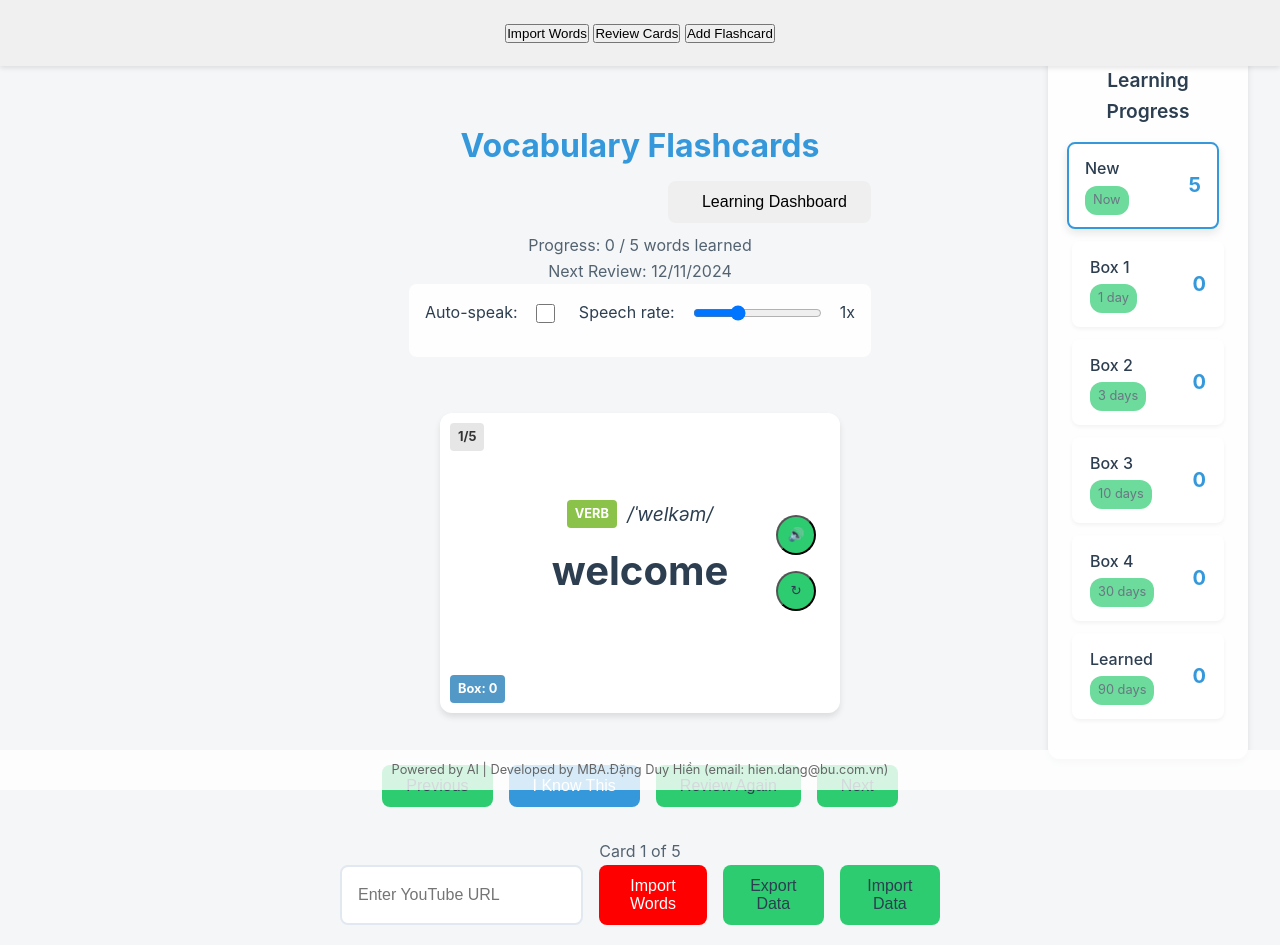
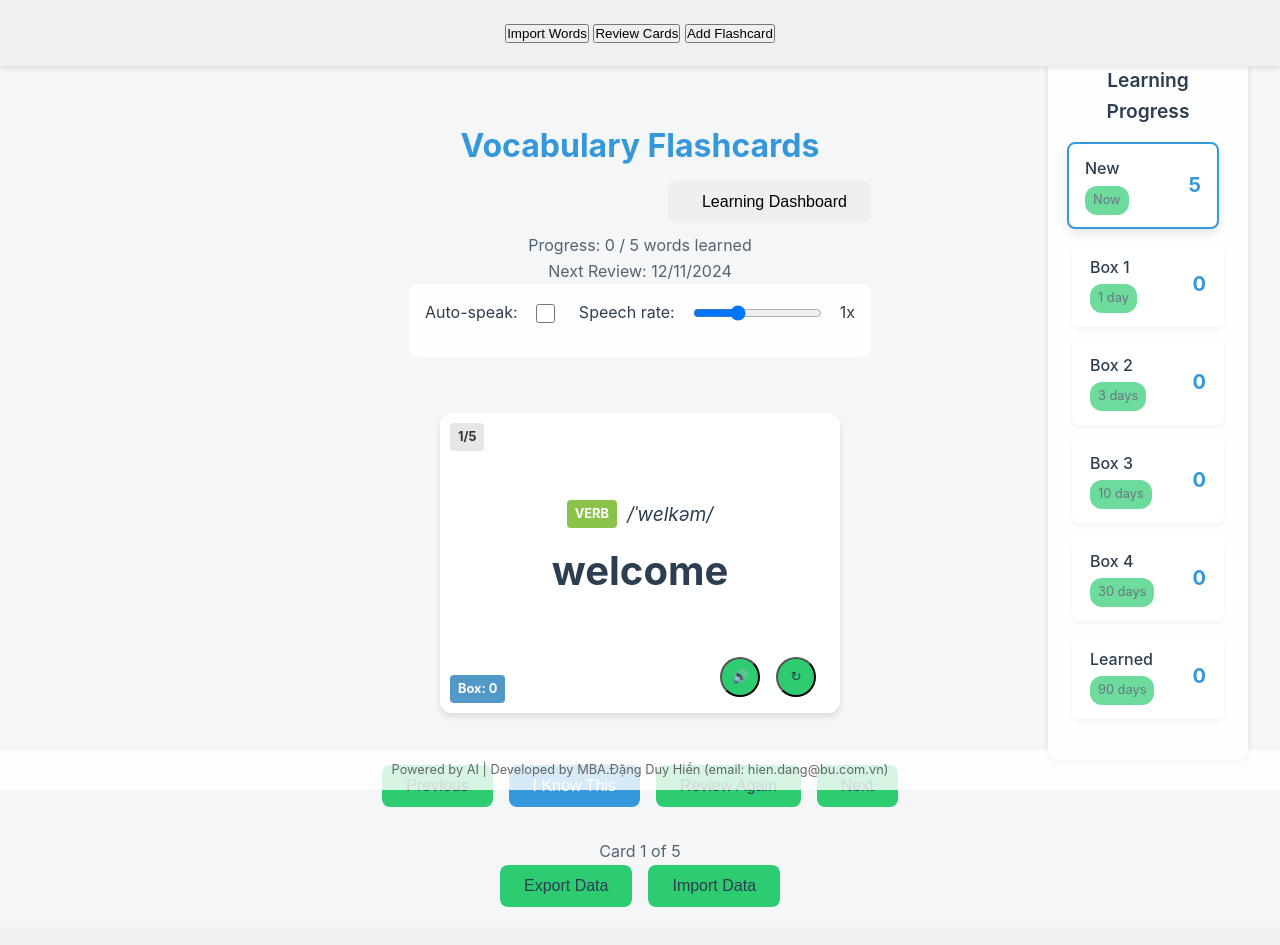
Before and after one commit to dangduyhien101280/WindsurfAICodeFolder, a Flask app: page / in a window 1280 px wide. After the commit the page ends 907 px from the top, so only its background shows below. Run offline with Flask 2, Linux system fonts and the light colour scheme; data comes from the database, SQL or seed files in the repository; both versions use the stored data as it was after the commit; parts of the project's set-up code (start-up, migrations or seed data) failed here and were passed over.

Commit message:
Sửa nút bấm; in đậm nghĩa của từ mặt sau

```diff
--- a/flashcard/static/css/style.css
+++ b/flashcard/static/css/style.css
@@ -378,10 +378,9 @@ header h1 {
 .card-actions {
     position: absolute;
     right: 1.5rem;
-    top: 50%;
-    transform: translateY(-50%);
+    bottom: 1rem;
     display: flex;
-    flex-direction: column;
+    flex-direction: row;
     gap: 1rem;
 }
 
@@ -1301,3 +1300,7 @@ header h1 {
     width: 3rem;
     height: 3rem;
 }
+
+.flashcard.flipped .card-back #meaning {
+    font-weight: bold;
+}
--- a/flashcard/templates/index.html
+++ b/flashcard/templates/index.html
@@ -108,7 +108,7 @@
                 <div class="card-back">
                     <span id="card-number-back" class="card-number card-number-back">0/0</span>
                     <span id="box-number-back" class="box-number box-number-back">Box: 0</span>
-                    <p id="meaning">to greet someone in a polite or friendly way</p>
+                    <p id="meaning"><strong>to greet someone in a polite or friendly way</strong></p>
                     <p id="example">They welcomed us with open arms.</p>
                     <div class="card-actions">
                         <button class="btn-icon" id="flipBackBtn" title="Flip">↻</button>
@@ -132,10 +132,6 @@
 
         <!-- YouTube Import -->
         <div class="import-container">
-            <input type="text" id="youtubeUrl" placeholder="Enter YouTube URL">
-            <button class="btn btn-secondary import-btn" id="importBtn">Import Words</button>
-            <input type="file" id="importFile" accept=".json" style="display: none;">
-
             <button class="btn btn-secondary exportdata-btn" id="exportdataBtn">Export Data</button>
             <button class="btn btn-secondary importdata-btn" id="importdataBtn">Import Data</button>
         </div>
@@ -156,6 +152,7 @@
     <script src="{{ url_for('static', filename='js/main.js') }}"></script>
 
     <!-- Developer Information -->
+
 <div class="developer-info">
     Powered by AI | Developed by MBA.Đặng Duy Hiền (email: hien.dang@bu.com.vn)
 </div>
```
Also changed, not shown: flashcards.db, 1 other file.
